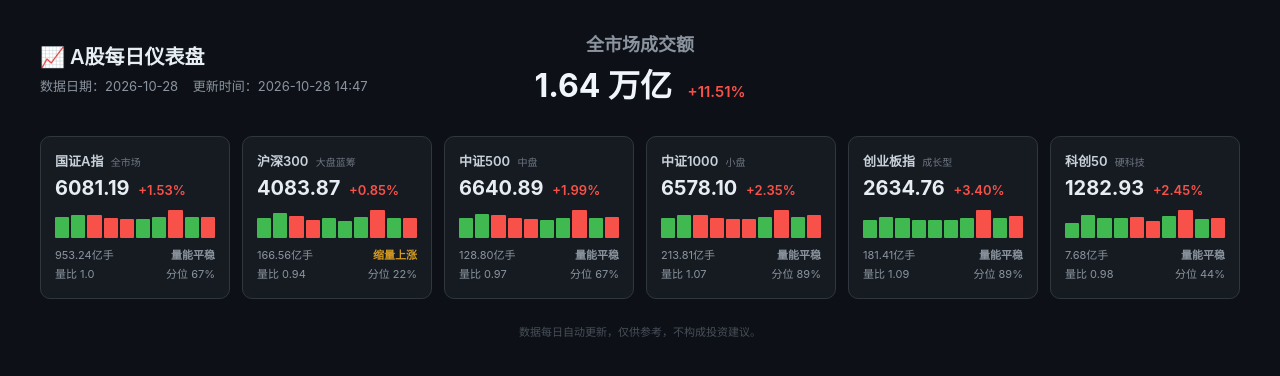
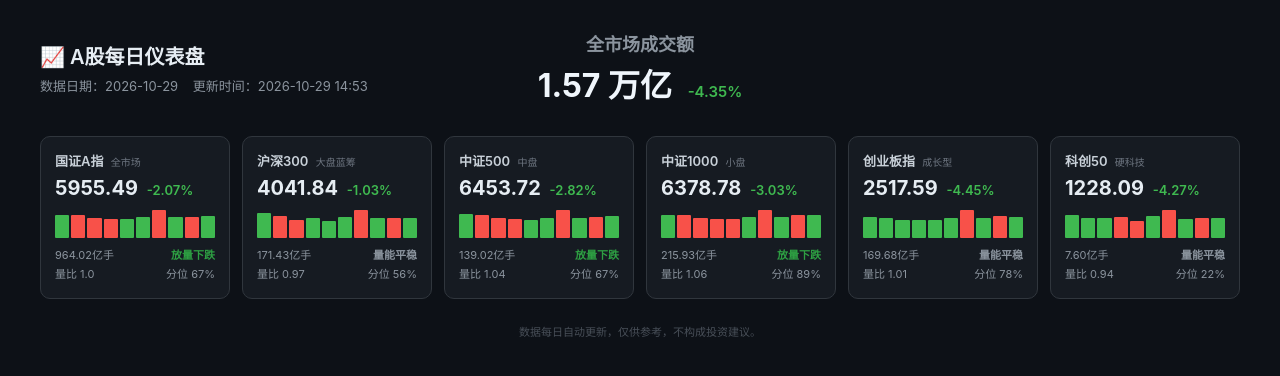
Before and after one commit to K122Y/review-dashboard, a plain HTML site: page index.html in a window 1280 px wide. Drawn offline with Linux system fonts and the light colour scheme.

Commit message:
deploy: 849a0515562a61f805fef8c54bd086fb0ed0c113

```diff
--- a/index.html
+++ b/index.html
@@ -89,11 +89,11 @@
   <div class="header">
     <div class="header-left">
       <h1>📈 A股每日仪表盘</h1>
-      <div class="date">数据日期：2026-10-28 &nbsp;&nbsp; 更新时间：2026-10-28 14:47</div>
+      <div class="date">数据日期：2026-10-29 &nbsp;&nbsp; 更新时间：2026-10-29 14:53</div>
     </div>
     <div class="header-center">
       <div class="total-label">全市场成交额</div>
-      <div class="total-value">1.64 万亿 <span class="total-change up">+11.51%</span></div>
+      <div class="total-value">1.57 万亿 <span class="total-change down">-4.35%</span></div>
     </div>
     <div class="header-right"></div>
   </div>
@@ -102,11 +102,11 @@
 
         <div class="card">
           <div class="idx-name">国证A指 <span class="tag">全市场</span></div>
-          <div class="idx-price">6081.19 <span class="up">+1.53%</span></div>
-          <div class="bars"><div class="bar" style="height:21px; background:#3fb950"></div><div class="bar" style="height:23px; background:#3fb950"></div><div class="bar" style="height:23px; background:#f85149"></div><div class="bar" style="height:20px; background:#f85149"></div><div class="bar" style="height:19px; background:#f85149"></div><div class="bar" style="height:19px; background:#3fb950"></div><div class="bar" style="height:21px; background:#3fb950"></div><div class="bar" style="height:28px; background:#f85149"></div><div class="bar" style="height:21px; background:#3fb950"></div><div class="bar" style="height:21px; background:#f85149"></div></div>
+          <div class="idx-price">5955.49 <span class="down">-2.07%</span></div>
+          <div class="bars"><div class="bar" style="height:23px; background:#3fb950"></div><div class="bar" style="height:23px; background:#f85149"></div><div class="bar" style="height:20px; background:#f85149"></div><div class="bar" style="height:19px; background:#f85149"></div><div class="bar" style="height:19px; background:#3fb950"></div><div class="bar" style="height:21px; background:#3fb950"></div><div class="bar" style="height:28px; background:#f85149"></div><div class="bar" style="height:21px; background:#3fb950"></div><div class="bar" style="height:21px; background:#f85149"></div><div class="bar" style="height:22px; background:#3fb950"></div></div>
           <div class="bottom-line">
-            <span>953.24亿手</span>
-            <span class="label flat">量能平稳</span>
+            <span>964.02亿手</span>
+            <span class="label down-strong">放量下跌</span>
           </div>
           <div class="bottom-line">
             <span title="今日成交量 ÷ 过去10日平均成交量">量比 1.0</span>
@@ -116,71 +116,71 @@
 
         <div class="card">
           <div class="idx-name">沪深300 <span class="tag">大盘蓝筹</span></div>
-          <div class="idx-price">4083.87 <span class="up">+0.85%</span></div>
-          <div class="bars"><div class="bar" style="height:20px; background:#3fb950"></div><div class="bar" style="height:25px; background:#3fb950"></div><div class="bar" style="height:22px; background:#f85149"></div><div class="bar" style="height:18px; background:#f85149"></div><div class="bar" style="height:20px; background:#3fb950"></div><div class="bar" style="height:17px; background:#3fb950"></div><div class="bar" style="height:21px; background:#3fb950"></div><div class="bar" style="height:28px; background:#f85149"></div><div class="bar" style="height:20px; background:#3fb950"></div><div class="bar" style="height:20px; background:#f85149"></div></div>
+          <div class="idx-price">4041.84 <span class="down">-1.03%</span></div>
+          <div class="bars"><div class="bar" style="height:25px; background:#3fb950"></div><div class="bar" style="height:22px; background:#f85149"></div><div class="bar" style="height:18px; background:#f85149"></div><div class="bar" style="height:20px; background:#3fb950"></div><div class="bar" style="height:17px; background:#3fb950"></div><div class="bar" style="height:21px; background:#3fb950"></div><div class="bar" style="height:28px; background:#f85149"></div><div class="bar" style="height:20px; background:#3fb950"></div><div class="bar" style="height:20px; background:#f85149"></div><div class="bar" style="height:20px; background:#3fb950"></div></div>
           <div class="bottom-line">
-            <span>166.56亿手</span>
-            <span class="label warn">缩量上涨</span>
+            <span>171.43亿手</span>
+            <span class="label flat">量能平稳</span>
           </div>
           <div class="bottom-line">
-            <span title="今日成交量 ÷ 过去10日平均成交量">量比 0.94</span>
-            <span title="今日成交量在近10日中的百分位排名">分位 22%</span>
+            <span title="今日成交量 ÷ 过去10日平均成交量">量比 0.97</span>
+            <span title="今日成交量在近10日中的百分位排名">分位 56%</span>
           </div>
         </div>
 
         <div class="card">
           <div class="idx-name">中证500 <span class="tag">中盘</span></div>
-          <div class="idx-price">6640.89 <span class="up">+1.99%</span></div>
-          <div class="bars"><div class="bar" style="height:20px; background:#3fb950"></div><div class="bar" style="height:24px; background:#3fb950"></div><div class="bar" style="height:23px; background:#f85149"></div><div class="bar" style="height:20px; background:#f85149"></div><div class="bar" style="height:19px; background:#f85149"></div><div class="bar" style="height:18px; background:#3fb950"></div><div class="bar" style="height:20px; background:#3fb950"></div><div class="bar" style="height:28px; background:#f85149"></div><div class="bar" style="height:20px; background:#3fb950"></div><div class="bar" style="height:21px; background:#f85149"></div></div>
+          <div class="idx-price">6453.72 <span class="down">-2.82%</span></div>
+          <div class="bars"><div class="bar" style="height:24px; background:#3fb950"></div><div class="bar" style="height:23px; background:#f85149"></div><div class="bar" style="height:20px; background:#f85149"></div><div class="bar" style="height:19px; background:#f85149"></div><div class="bar" style="height:18px; background:#3fb950"></div><div class="bar" style="height:20px; background:#3fb950"></div><div class="bar" style="height:28px; background:#f85149"></div><div class="bar" style="height:20px; background:#3fb950"></div><div class="bar" style="height:21px; background:#f85149"></div><div class="bar" style="height:22px; background:#3fb950"></div></div>
           <div class="bottom-line">
-            <span>128.80亿手</span>
-            <span class="label flat">量能平稳</span>
+            <span>139.02亿手</span>
+            <span class="label down-strong">放量下跌</span>
           </div>
           <div class="bottom-line">
-            <span title="今日成交量 ÷ 过去10日平均成交量">量比 0.97</span>
+            <span title="今日成交量 ÷ 过去10日平均成交量">量比 1.04</span>
             <span title="今日成交量在近10日中的百分位排名">分位 67%</span>
           </div>
         </div>
 
         <div class="card">
           <div class="idx-name">中证1000 <span class="tag">小盘</span></div>
-          <div class="idx-price">6578.10 <span class="up">+2.35%</span></div>
-          <div class="bars"><div class="bar" style="height:20px; background:#3fb950"></div><div class="bar" style="height:23px; background:#3fb950"></div><div class="bar" style="height:23px; background:#f85149"></div><div class="bar" style="height:20px; background:#f85149"></div><div class="bar" style="height:19px; background:#f85149"></div><div class="bar" style="height:19px; background:#f85149"></div><div class="bar" style="height:21px; background:#3fb950"></div><div class="bar" style="height:28px; background:#f85149"></div><div class="bar" style="height:21px; background:#3fb950"></div><div class="bar" style="height:23px; background:#f85149"></div></div>
+          <div class="idx-price">6378.78 <span class="down">-3.03%</span></div>
+          <div class="bars"><div class="bar" style="height:23px; background:#3fb950"></div><div class="bar" style="height:23px; background:#f85149"></div><div class="bar" style="height:20px; background:#f85149"></div><div class="bar" style="height:19px; background:#f85149"></div><div class="bar" style="height:19px; background:#f85149"></div><div class="bar" style="height:21px; background:#3fb950"></div><div class="bar" style="height:28px; background:#f85149"></div><div class="bar" style="height:21px; background:#3fb950"></div><div class="bar" style="height:23px; background:#f85149"></div><div class="bar" style="height:23px; background:#3fb950"></div></div>
           <div class="bottom-line">
-            <span>213.81亿手</span>
-            <span class="label flat">量能平稳</span>
+            <span>215.93亿手</span>
+            <span class="label down-strong">放量下跌</span>
           </div>
           <div class="bottom-line">
-            <span title="今日成交量 ÷ 过去10日平均成交量">量比 1.07</span>
+            <span title="今日成交量 ÷ 过去10日平均成交量">量比 1.06</span>
             <span title="今日成交量在近10日中的百分位排名">分位 89%</span>
           </div>
         </div>
 
         <div class="card">
           <div class="idx-name">创业板指 <span class="tag">成长型</span></div>
-          <div class="idx-price">2634.76 <span class="up">+3.40%</span></div>
-          <div class="bars"><div class="bar" style="height:18px; background:#3fb950"></div><div class="bar" style="height:21px; background:#3fb950"></div><div class="bar" style="height:20px; background:#3fb950"></div><div class="bar" style="height:18px; background:#3fb950"></div><div class="bar" style="height:18px; background:#3fb950"></div><div class="bar" style="height:18px; background:#3fb950"></div><div class="bar" style="height:20px; background:#3fb950"></div><div class="bar" style="height:28px; background:#f85149"></div><div class="bar" style="height:20px; background:#3fb950"></div><div class="bar" style="height:22px; background:#f85149"></div></div>
+          <div class="idx-price">2517.59 <span class="down">-4.45%</span></div>
+          <div class="bars"><div class="bar" style="height:21px; background:#3fb950"></div><div class="bar" style="height:20px; background:#3fb950"></div><div class="bar" style="height:18px; background:#3fb950"></div><div class="bar" style="height:18px; background:#3fb950"></div><div class="bar" style="height:18px; background:#3fb950"></div><div class="bar" style="height:20px; background:#3fb950"></div><div class="bar" style="height:28px; background:#f85149"></div><div class="bar" style="height:20px; background:#3fb950"></div><div class="bar" style="height:22px; background:#f85149"></div><div class="bar" style="height:21px; background:#3fb950"></div></div>
           <div class="bottom-line">
-            <span>181.41亿手</span>
+            <span>169.68亿手</span>
             <span class="label flat">量能平稳</span>
           </div>
           <div class="bottom-line">
-            <span title="今日成交量 ÷ 过去10日平均成交量">量比 1.09</span>
-            <span title="今日成交量在近10日中的百分位排名">分位 89%</span>
+            <span title="今日成交量 ÷ 过去10日平均成交量">量比 1.01</span>
+            <span title="今日成交量在近10日中的百分位排名">分位 78%</span>
           </div>
         </div>
 
         <div class="card">
           <div class="idx-name">科创50 <span class="tag">硬科技</span></div>
-          <div class="idx-price">1282.93 <span class="up">+2.45%</span></div>
-          <div class="bars"><div class="bar" style="height:15px; background:#3fb950"></div><div class="bar" style="height:23px; background:#3fb950"></div><div class="bar" style="height:20px; background:#3fb950"></div><div class="bar" style="height:20px; background:#3fb950"></div><div class="bar" style="height:21px; background:#f85149"></div><div class="bar" style="height:17px; background:#f85149"></div><div class="bar" style="height:22px; background:#3fb950"></div><div class="bar" style="height:28px; background:#f85149"></div><div class="bar" style="height:19px; background:#3fb950"></div><div class="bar" style="height:20px; background:#f85149"></div></div>
+          <div class="idx-price">1228.09 <span class="down">-4.27%</span></div>
+          <div class="bars"><div class="bar" style="height:23px; background:#3fb950"></div><div class="bar" style="height:20px; background:#3fb950"></div><div class="bar" style="height:20px; background:#3fb950"></div><div class="bar" style="height:21px; background:#f85149"></div><div class="bar" style="height:17px; background:#f85149"></div><div class="bar" style="height:22px; background:#3fb950"></div><div class="bar" style="height:28px; background:#f85149"></div><div class="bar" style="height:19px; background:#3fb950"></div><div class="bar" style="height:20px; background:#f85149"></div><div class="bar" style="height:20px; background:#3fb950"></div></div>
           <div class="bottom-line">
-            <span>7.68亿手</span>
+            <span>7.60亿手</span>
             <span class="label flat">量能平稳</span>
           </div>
           <div class="bottom-line">
-            <span title="今日成交量 ÷ 过去10日平均成交量">量比 0.98</span>
-            <span title="今日成交量在近10日中的百分位排名">分位 44%</span>
+            <span title="今日成交量 ÷ 过去10日平均成交量">量比 0.94</span>
+            <span title="今日成交量在近10日中的百分位排名">分位 22%</span>
           </div>
         </div>
 
```
Also changed, not shown: history.json (+34 -32 lines).
